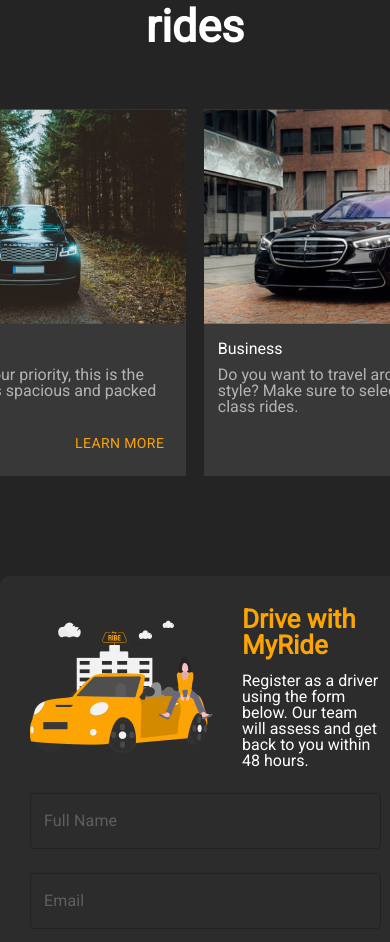
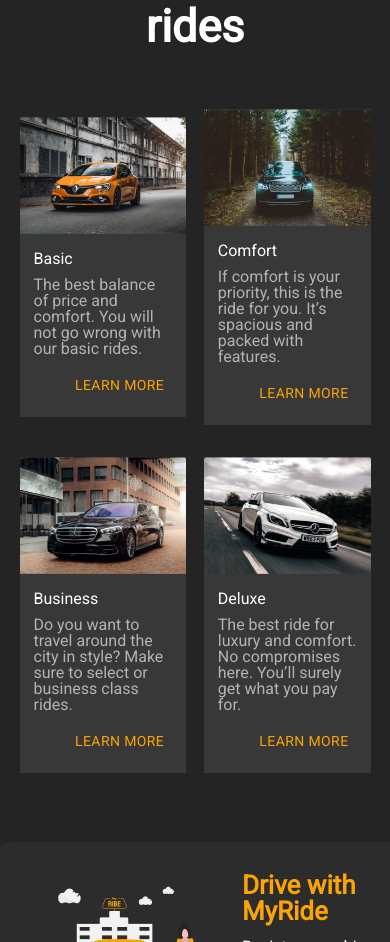
Before and after one commit to fe-liphis/locofy-myride, a React (Vite) app in the folder frontend/: page / in a window 390 px wide. Shown: the part 1259-2201 px from the top of the page. Built offline with nearby package versions, Linux system fonts and the light colour scheme.

Commit message:
FEAT: Ajustes na responsividade dos cards

```diff
--- a/frontend/src/components/UI/Card/styles.tsx
+++ b/frontend/src/components/UI/Card/styles.tsx
@@ -2,8 +2,17 @@
 import styled from "styled-components";
 
 export const CardContainer = styled.div`
-  width: min-content;
+  width: 20vw;
   background-color: ${(props) => props.theme.background.palette.tertiary};
+  height: 100%;
+
+  img {
+    width: 100%;
+  }
+
+  @media (max-width: 1024px) {
+    width: 100%;
+  }
 `;
 
 export const CardTitle = styled.h5`
--- a/frontend/src/pages/Home/ClassRides/styles.ts
+++ b/frontend/src/pages/Home/ClassRides/styles.ts
@@ -22,9 +22,14 @@
 `;
 
 export const CardsContainer = styled.ul`
-  display: flex;
+  display: grid;
   align-items: center;
+  justify-content: center;
+  grid-template-columns: repeat(4, 1fr);
   gap: 5%;
-  justify-content: center;
   margin-bottom: 100px;
+
+  @media (max-width: 1024px) {
+    grid-template-columns: repeat(2, 1fr);
+  }
 `;
```
